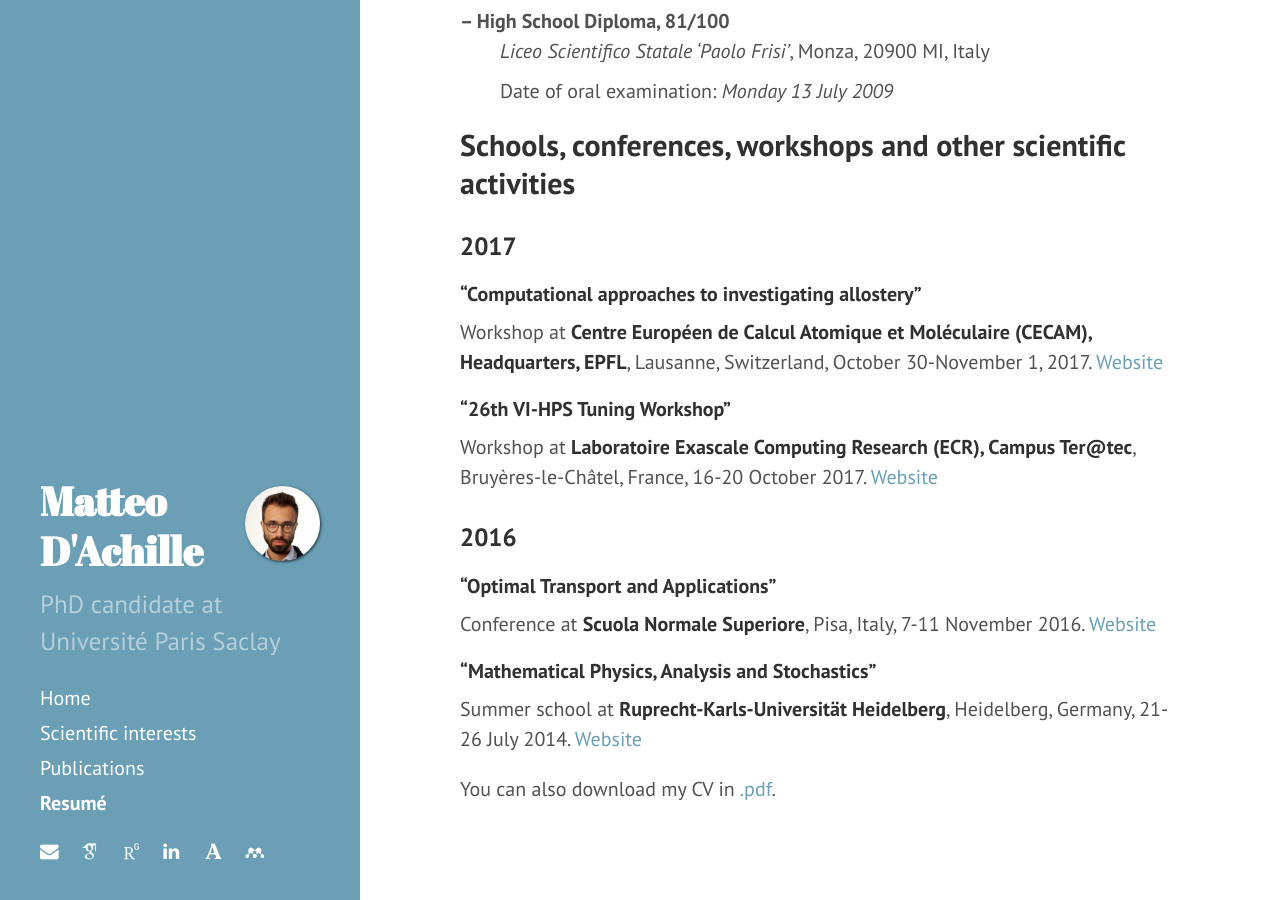
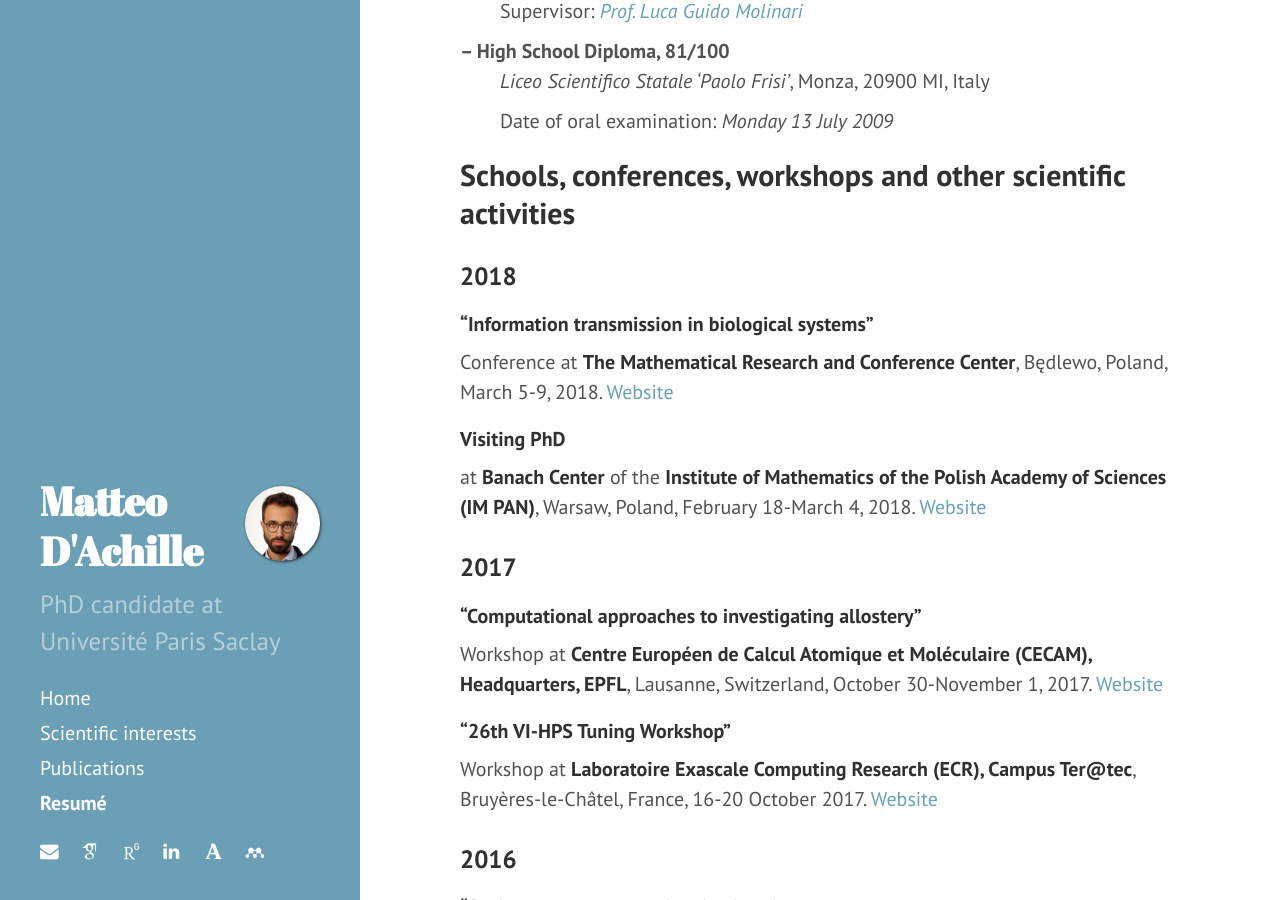
Before and after one commit to matteodachille/matteodachille.github.io, a Jekyll site: the page built from resume.md, in a window 1280 px wide and 900 px high, scrolled down 929 px. Built offline with Jekyll 4.4.1, drawn with Linux system fonts in a browser that asks for light colours; nearby versions of some CDN libraries; some web fonts are replaced.

Commit message:
Updated CV and resume.md

```diff
--- a/resume.md
+++ b/resume.md
@@ -38,6 +38,18 @@
 
 ## Schools, conferences, workshops and other scientific activities
 
+### 2018
+#### "Information transmission in biological systems"
+{: .no_toc}
+Conference at **The Mathematical Research and Conference Center**, Będlewo, Poland, March 5-9, 2018.
+[Website](https://www.impan.pl/en/activities/banach-center/conferences/18-sstransmission){:target="_blank"}
+
+#### Visiting PhD
+{: .no_toc}
+at **Banach Center** of the **Institute of Mathematics of the Polish Academy of Sciences (IM PAN)**, Warsaw, Poland, February 18-March 4, 2018.
+[Website](https://www.impan.pl/en/activities/banach-center){:target="_blank"}
+
+
 ### 2017
 
 #### "Computational approaches to investigating allostery"
```
Also changed, not shown: Gemfile.lock, 1 other file.
